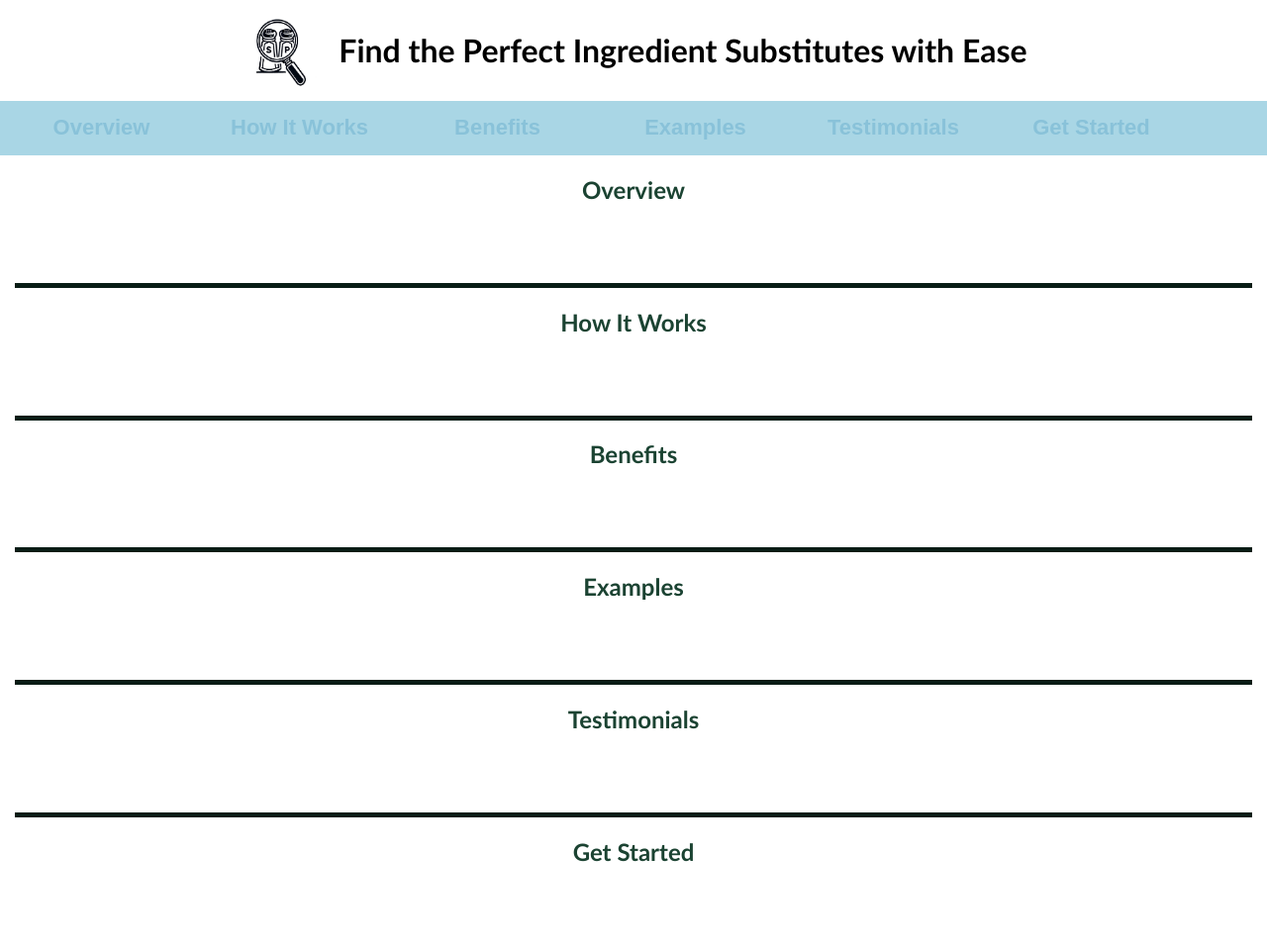
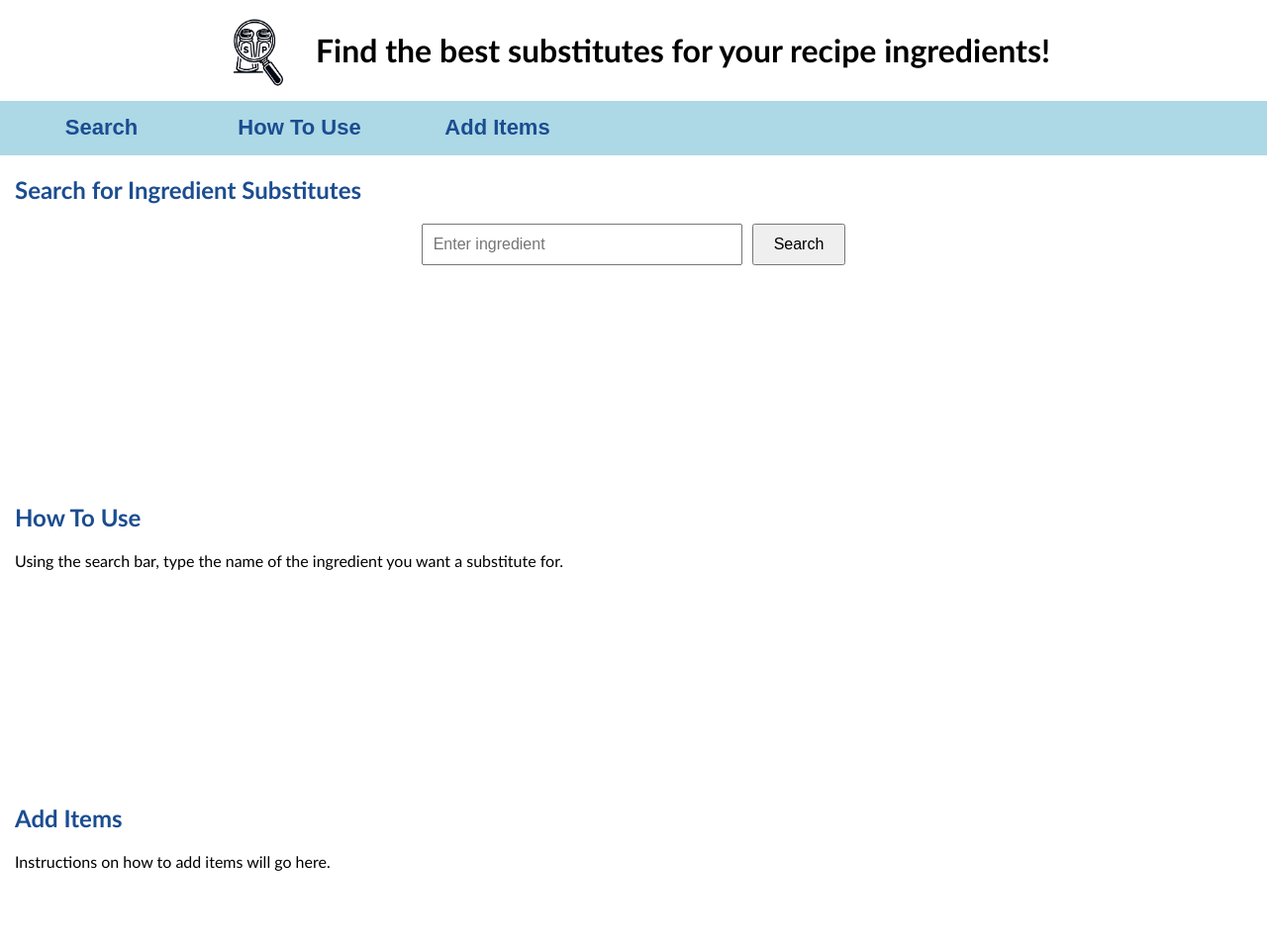
Before and after one commit to felipavil/CS326Project1, a website: page src/frontend/index.html in a window 1280 px wide. Shown: the whole page at 99% size. Drawn offline with Linux system fonts and the light colour scheme.

Commit message:
first commit, front end setup

```diff
--- a/src/frontend/app.js
+++ b/src/frontend/app.js
@@ -1,18 +1,34 @@
-const sections = document.querySelectorAll("section");
-const navLinks = document.querySelectorAll("nav ul li a");
+document.addEventListener("DOMContentLoaded", () => {
+    const searchButton = document.getElementById("search-button");
+    const searchInput = document.getElementById("search-input");
+    const resultContainer = document.getElementById("result-container");
 
-window.addEventListener("scroll", () => {
-    let current = "";
-    sections.forEach((section) => {
-        const sectionTop = section.offsetTop;
-        if (pageYOffset >= sectionTop - 60) {
-            current = section.getAttribute("id");
+    let substitutes = {};
+    //get text from text file
+    fetch('substitutes.txt')
+        .then(response => response.text())
+        .then(text => {
+            const lines = text.split('\n');
+            lines.forEach(line => {
+                const [ingredient, substitute] = line.split(': ');
+                if (ingredient && substitute) {
+                    substitutes[ingredient.trim().toLowerCase()] = substitute.trim();
+                }
+            });
+        })
+        .catch(error => {
+            console.error('Error fetching the substitutes:', error);
+        });
+
+    searchButton.addEventListener("click", () => {
+        const ingredient = searchInput.value.trim().toLowerCase();
+        if (ingredient) {
+            findSubstitute(ingredient);
         }
     });
-    navLinks.forEach((link) => {
-        link.classList.remove("active");
-        if (link.getAttribute("href").includes(current)) {
-            link.classList.add("active");
-        }
-    });
+    //if not found
+    const findSubstitute = (ingredient) => {
+        const substitute = substitutes[ingredient] || "No substitute found for this ingredient.";
+        resultContainer.textContent = substitute;
+    };
 });
--- a/src/frontend/index.html
+++ b/src/frontend/index.html
@@ -3,92 +3,47 @@
 <head>
     <meta charset="UTF-8">
     <meta name="viewport" content="width=device-width, initial-scale=1.0">
-    <title>Recipe Substitute Finder</title>
-    <!-- CSS Stylesheets -->
+    <title>Recipe Ingredient Substitutes</title>
     <link rel="stylesheet" href="styles.css">
-    <!-- JavaScript Files -->
     <script type="module" src="app.js" defer></script>
 </head>
 <body>
     <header id="vision">
-        <!-- Navigation bar, logo, etc. -->
         <div id="heading-container">
             <img width="80px" alt="Logo" height="80px" src="Photos/logo.png">
             <div id="heading-text-container">
-                <h1>Find the Perfect Ingredient Substitutes with Ease</h1>
+                <h1>Find the best substitutes for your recipe ingredients!</h1>
             </div>
         </div>
     </header>
     <nav>
-        <!-- Links to different sections/pages -->
         <div id="nav-container">
             <ul>
-                <li id="left-corner"><a href="#overview">Overview</a></li>
-                <li><a href="#how-it-works">How It Works</a></li>
-                <li><a href="#benefits">Benefits</a></li>
-                <li><a href="#examples">Examples</a></li>
-                <li><a href="#testimonials">Testimonials</a></li>
-                <li id="right-corner"><a href="#get-started">Get Started</a></li>
+                <li><a href="#search">Search</a></li>
+                <li><a href="#how-to-use">How To Use</a></li>
+                <li><a href="#add-items">Add Items</a></li>
             </ul>
         </div>
     </nav>
     <div id="page-padding">
-        <section id="overview">
-            <div class="body-header">
-                <h2>Overview</h2>
+        <section id="search">
+            <h2>Search for Ingredient Substitutes</h2>
+            <div class="search-container">
+                <input type="text" id="search-input" placeholder="Enter ingredient">
+                <button id="search-button">Search</button>
             </div>
-            <div class="main-text-container">
-                <p><!-- Add your overview text here --></p>
-            </div>
+            <div id="result-container"></div>
         </section>
-        <div class="sep"></div>
-        <section id="how-it-works">
-            <div class="body-header">
-                <h2>How It Works</h2>
-            </div>
-            <div class="main-text-container">
-                <p><!-- Add your how-it-works text here --></p>
-            </div>
+        <section id="how-to-use">
+            <h2>How To Use</h2>
+            <p>Using the search bar, type the name of the ingredient you want a substitute for.</p>
         </section>
-        <div class="sep"></div>
-        <section id="benefits">
-            <div class="body-header">
-                <h2>Benefits</h2>
-            </div>
-            <div class="main-text-container">
-                <p><!-- Add your benefits text here --></p>
-            </div>
-        </section>
-        <div class="sep"></div>
-        <section id="examples">
-            <div class="body-header">
-                <h2>Examples</h2>
-            </div>
-            <div class="main-text-container">
-                <p><!-- Add your examples text here --></p>
-            </div>
-        </section>
-        <div class="sep"></div>
-        <section id="testimonials">
-            <div class="body-header">
-                <h2>Testimonials</h2>
-            </div>
-            <div class="main-text-container">
-                <p><!-- Add your testimonials text here --></p>
-            </div>
-        </section>
-        <div class="sep"></div>
-        <section id="get-started">
-            <div class="body-header">
-                <h2>Get Started</h2>
-            </div>
-            <div class="main-text-container">
-                <p><!-- Add your get-started text here --></p>
-            </div>
+        <section id="add-items">
+            <h2>Add Items</h2>
+            <p>Instructions on how to add items will go here.</p>
         </section>
     </div>
     <footer>
-        <!-- Footer content like copyright, links to privacy policy, etc. -->
     </footer>
 </body>
 </html>
--- a/src/frontend/styles.css
+++ b/src/frontend/styles.css
@@ -14,6 +14,7 @@ body {
 
 section {
     padding-bottom: 60px;
+    margin-bottom: 10rem;
 }
 
 .body-header {
@@ -21,7 +22,7 @@ section {
 }
 
 h2 {
-    color: #1b4332;
+    color: #1b4d90;
 }
 
 #nav-container ul {
@@ -32,38 +33,28 @@ h2 {
     font-family: Arial, Helvetica, sans-serif;
     font-weight: bold;
     text-align: center;
-    background-color: #a9d6e5;
+    background-color: #add8e6;
 }
 
 #nav-container ul li {
     height: 55px;
     width: 200px;
     text-align: center;
-    background-color: #a9d6e5;
+    background-color: #add8e6;
     vertical-align: middle;
     display: table-cell;
 }
 
 #nav-container ul li:hover {
-    background-color: #89c2d9;
+    background-color: #87ceeb;
     color: black;
 }
 
 #nav-container ul li a {
     text-decoration: none;
     padding-left: 5px;
-    color: #081c15;
+    color: #1b4d90;
     font-size: 22px;
-}
-
-#nav-container ul li a.active {
-    color: #89c2d9;
-    font-weight: bold;
-}
-
-.sep {
-    height: 5px;
-    background-color: #081c15;
 }
 
 #heading-container {
@@ -84,3 +75,30 @@ h2 {
     margin-left: 15px;
     margin-right: 15px;
 }
+
+.search-container {
+    display: flex;
+    align-items: center;
+    justify-content: center;
+    margin-bottom: 20px;
+}
+
+#search-input {
+    width: 300px;
+    padding: 10px;
+    font-size: 16px;
+    margin-right: 10px;
+}
+
+#search-button {
+    padding: 10px 20px;
+    font-size: 16px;
+    cursor: pointer;
+}
+
+#result-container {
+    text-align: center;
+    font-size: 18px;
+    color: #1b4d90;
+    margin-top: 20px;
+}
--- /dev/null
+++ b/src/frontend/substitutes.txt
@@ -0,0 +1,3 @@
+flour: 1 cup of all-purpose wheat flour can be substituted with 1 cup of rice flour.
+sugar: 1 cup of granulated sugar can be substituted with 1 cup of brown sugar.
+milk: 1 cup of milk can be substituted with 1 cup of almond milk.
```
Also changed, not shown: README.md.
